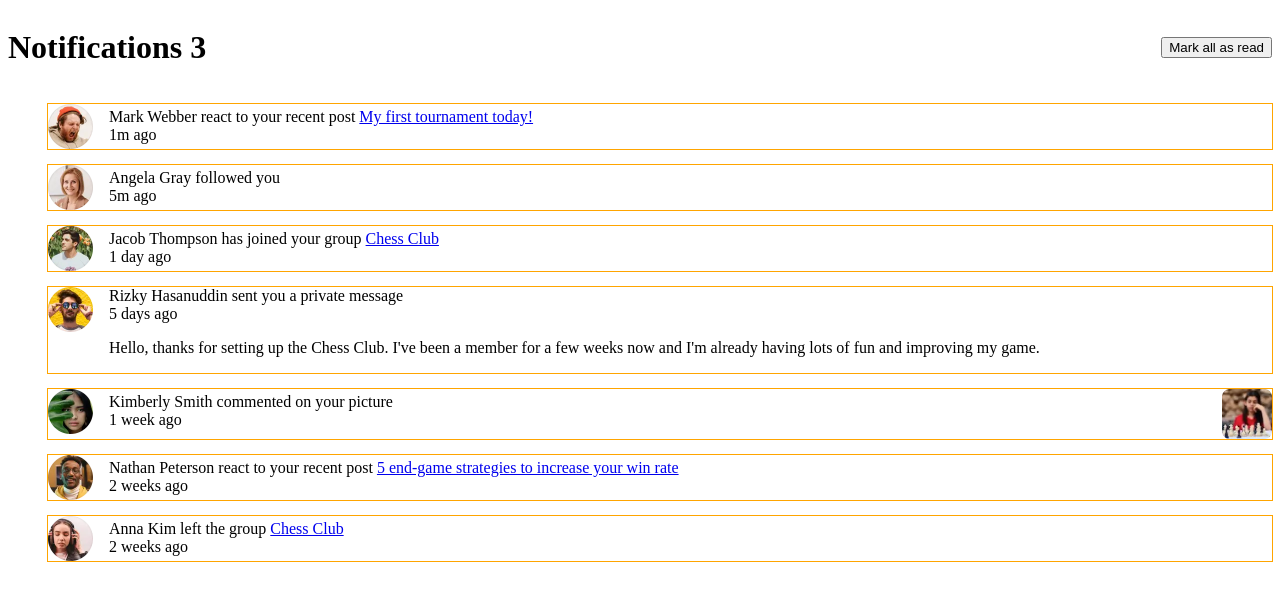
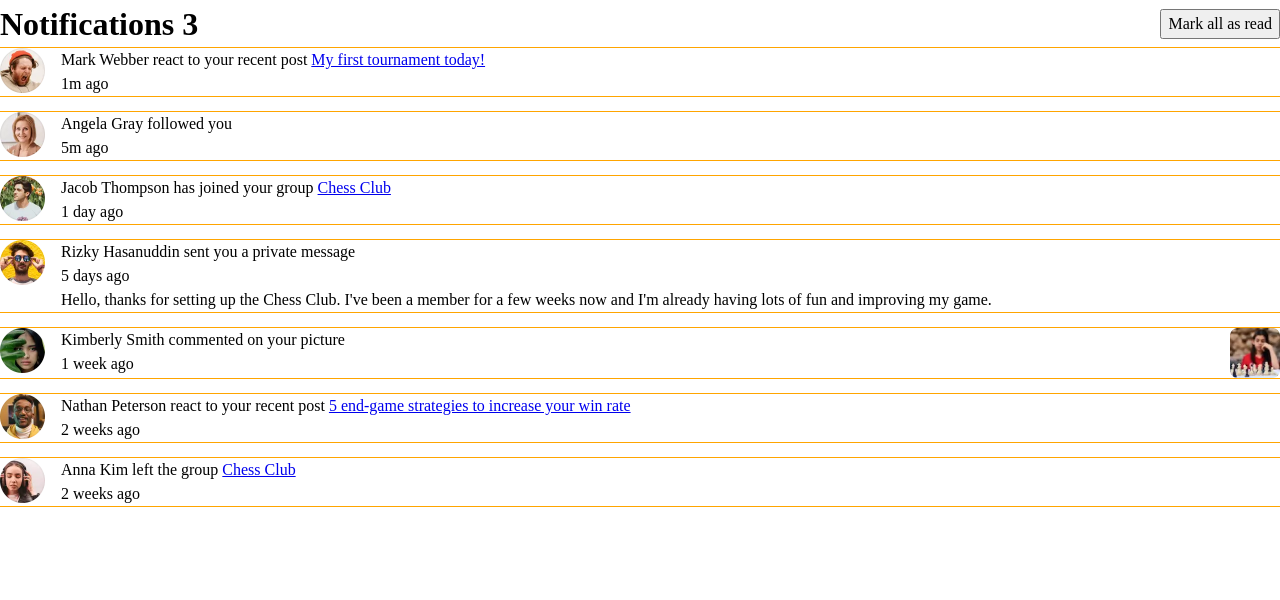
Before and after one commit to edo979/notification-page, a React (Vite) app: page / in a window 1280 px wide. Shown: the top 600 px of the page. Built offline with nearby package versions, Linux system fonts and the light colour scheme.

Commit message:
add css reset

```diff
--- a/src/scss/_components.scss
+++ b/src/scss/_components.scss
@@ -1,4 +1,8 @@
 .notification-list {
+  list-style: none;
+  margin: 0;
+  padding: 0;
+
   > li:not(:first-child) {
     margin-top: 1rem;
   }
--- /dev/null
+++ b/src/scss/_reset.scss
@@ -0,0 +1,69 @@
+/*
+  1. Use a more-intuitive box-sizing model.
+*/
+*,
+*::before,
+*::after {
+  box-sizing: border-box;
+}
+/*
+  2. Remove default margin
+*/
+* {
+  margin: 0;
+}
+/*
+  3. Allow percentage-based heights in the application
+*/
+html,
+body {
+  height: 100%;
+}
+/*
+  Typographic tweaks!
+  4. Add accessible line-height
+  5. Improve text rendering
+*/
+body {
+  line-height: 1.5;
+  -webkit-font-smoothing: antialiased;
+}
+/*
+  6. Improve media defaults
+*/
+img,
+picture,
+video,
+canvas,
+svg {
+  display: block;
+  max-width: 100%;
+}
+/*
+  7. Remove built-in form typography styles
+*/
+input,
+button,
+textarea,
+select {
+  font: inherit;
+}
+/*
+  8. Avoid text overflows
+*/
+p,
+h1,
+h2,
+h3,
+h4,
+h5,
+h6 {
+  overflow-wrap: break-word;
+}
+/*
+  9. Create a root stacking context
+*/
+#root,
+#__next {
+  isolation: isolate;
+}
--- a/src/scss/style.scss
+++ b/src/scss/style.scss
@@ -1,2 +1,3 @@
+@use 'reset';
 @use 'layout';
 @use 'components';
```
